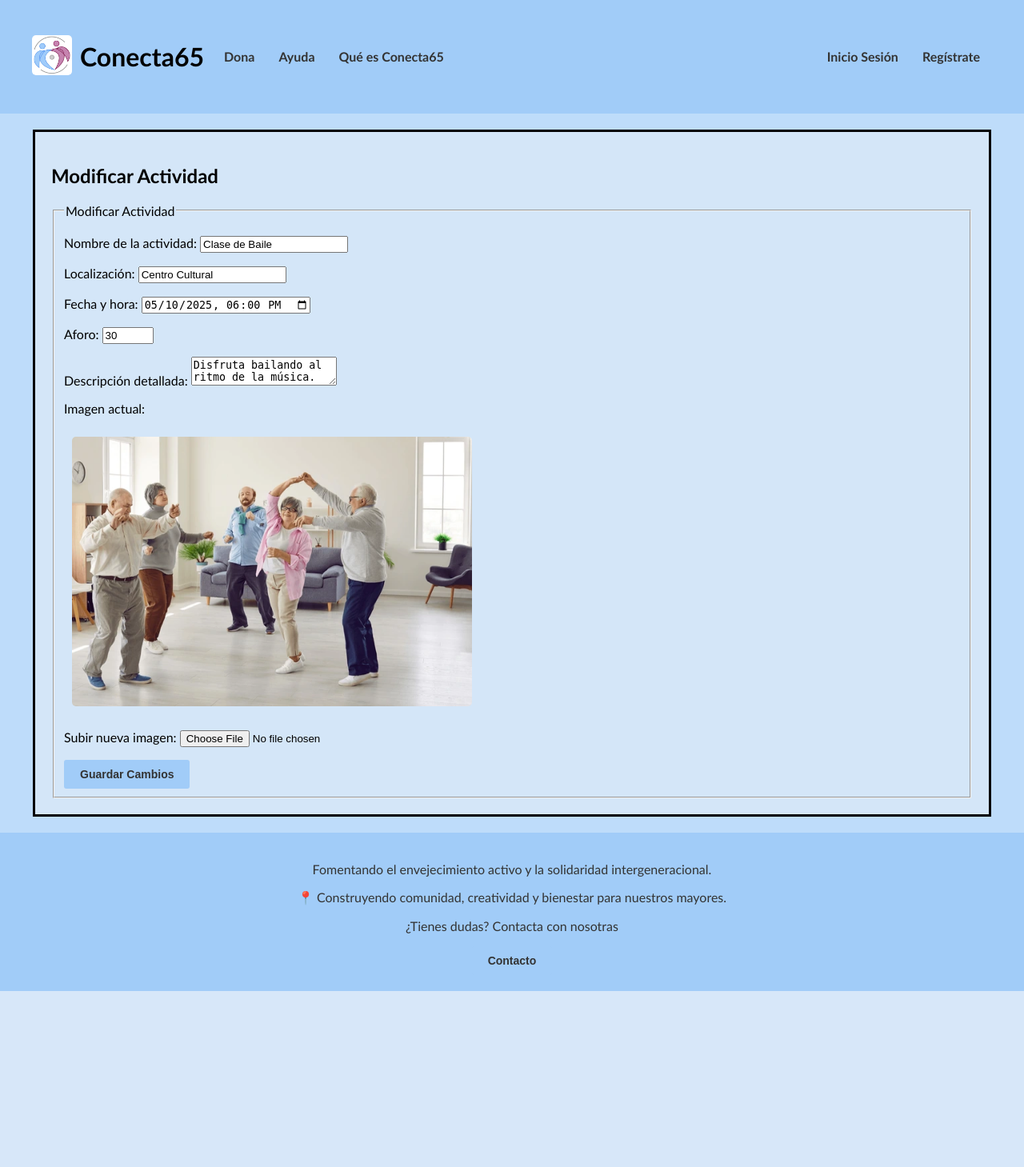
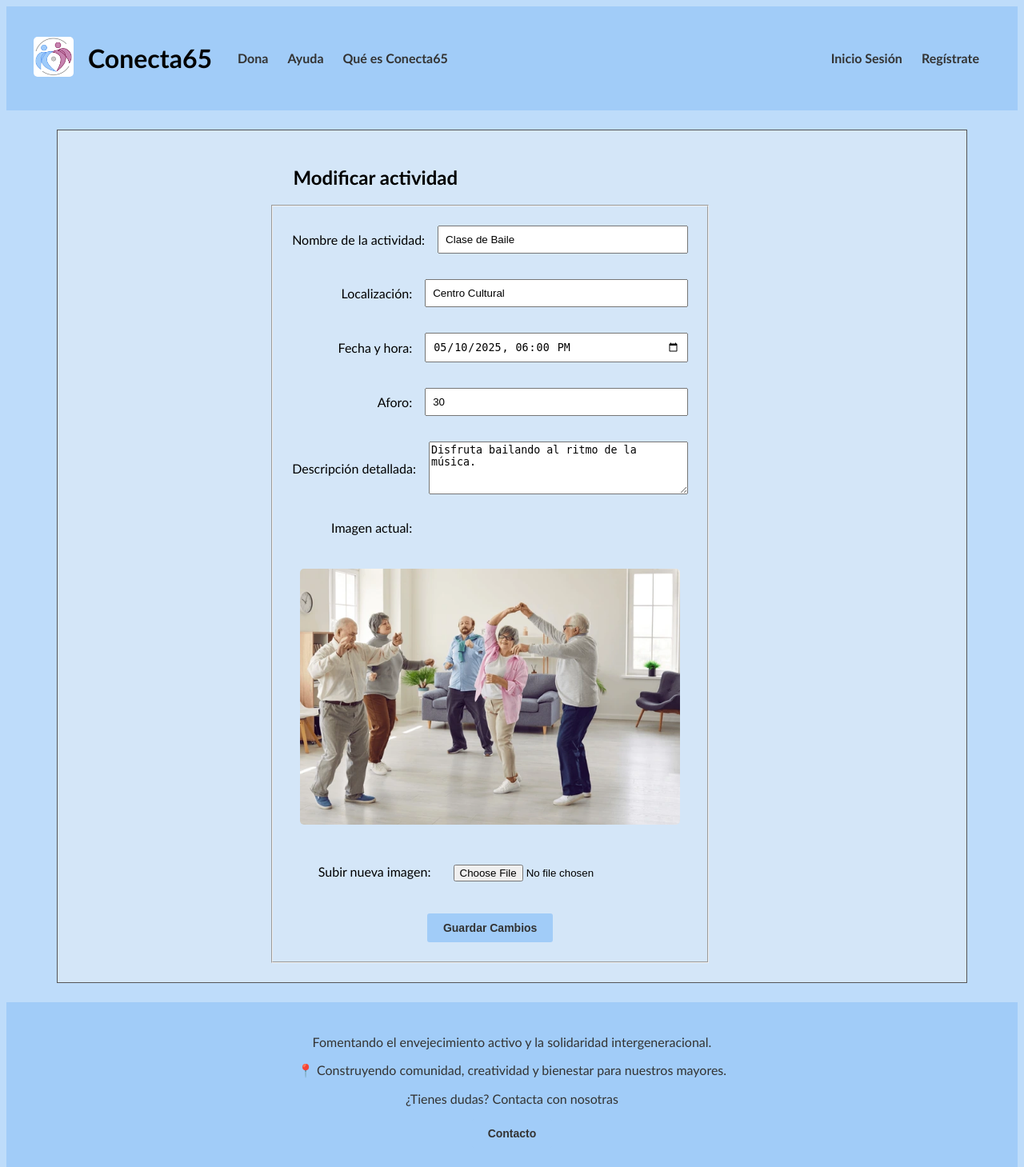
Before and after one commit to evsant02/Aplicaciones-Web, a PHP site: page /ModificarActividad.php?id=1 in a window 1280 px wide. Shown: the whole page at 80% size. Before the commit the page ends 1239 px from the top, so only its background shows below. Run offline with PHP 8.4, Linux system fonts and the light colour scheme; data comes from the database, SQL or seed files in the repository.

Commit message:
cambios estilo

```diff
--- a/p3_g1/CSS/estilo.css
+++ b/p3_g1/CSS/estilo.css
@@ -1,15 +1,38 @@
-html, body {
+html {
 	height: 100%;
 	width: 100%;
 	margin: 0;
 	padding: 0;
+	font-family: 'Trebuchet MS', 'Lucida Sans Unicode', 'Lucida Grande', 'Lucida Sans', Arial, sans-serif;
+}
+
+body {
 	display: flex;
 	flex-direction: column;
+	background-color: #bedcfa;
+	overflow-x: hidden;
+}
+
+/* ============================= */
+/* ESTILOS PARA LA CABECERA */
+/* ============================= */
+
+header {
+	padding: 1.5rem;
+	background-color: #a1ccf8;
+	display: flex;
+	justify-content: space-between;
+	align-items: center;
+	gap: 0.5rem;
+}
+
+.cabecera {
+	display: flex;
+	width: 100%;
 }
 
 nav {
-	background-color: #a1ccf8;
-	padding: 10px;
+	padding: 1.5rem;
 	display: flex;
 	justify-content: space-between;
 	align-items: center;
@@ -17,78 +40,78 @@ nav {
 }
 
 nav ul {
+	display: flex;
 	list-style-type: none;
 	margin: 0;
 	padding: 0;
-	display: flex;
+	gap: 1.5rem;
 }
 
 nav ul li {
-	margin: 0 15px;
-	display: flex;
-	align-items: center;
+	margin: 0;
 }
 
 nav ul li a {
 	text-decoration: none;
 	color: #333;
 	font-weight: bold;
-	font-family: 'Trebuchet MS', 'Lucida Sans Unicode', 'Lucida Grande', 'Lucida Sans', Arial, sans-serif;
 }
 
 nav ul li a:hover {
 	color: #3c99f5;
 }
 
-body {
-	background-color: #bedcfa;
-	margin: 0; /* Elimina el margen de 20px */
-	font-family: 'Trebuchet MS', 'Lucida Sans Unicode', 'Lucida Grande', 'Lucida Sans', Arial, sans-serif;
+/* Contenedor de los enlaces
+.cabecera {
+	display: flex;
+	/* justify-content: space-between;
 	width: 100%;
-	position: center;
-	overflow-x: hidden; /* Evita el scroll horizontal */
+	/* align-items: center;
 }
 
-
-header {
-	padding: 30px;
-	background-color: #a1ccf8;
+/* Alinea los enlaces de usuario (Perfil y Salir) a la derecha
+.user-links {
+	margin-left: auto;
 	display: flex;
-	justify-content: space-between;
 	align-items: center;
 }
 
+.user-links ul {
+	display: flex;
+	list-style: none;
+	margin: 0;
+	padding: 0;
+}
+
+.user-links ul li {
+	margin-left: 15px; /* Espacio entre los elementos
+} */
 
 footer {
-	clear: both;
-	padding: 20px;
+	padding: 1.5rem;
 	background-color: #a1ccf8;
 	color: #333;
 	text-align: center;
-	font-family: 'Trebuchet MS', 'Lucida Sans Unicode', 'Lucida Grande', 'Lucida Sans', Arial, sans-serif;
 }
 
 main {
-	flex-grow: 1;
-	padding: 20px;
-	min-height: auto;
-	min-width: 500px;
-	font-family: 'Trebuchet MS', 'Lucida Sans Unicode', 'Lucida Grande', 'Lucida Sans', Arial, sans-serif;
+	flex: 1;
+	display: flex;
+	flex-direction: column;
+	align-items: center;
+	justify-content: center;
+	min-width: min(500px, 90%);
+	max-width: 90%;
+	padding: 1.5rem;
+	margin: 1.5rem auto;
 	background-color: #d4e6f8;
-	border-color: #555;
-	border-width: 0.5px;
-	border: solid;
-	margin: 20px auto;
-	max-width: 90%;
-	justify-content: center;
-	flex-direction: column;
+	border: 1px solid #555;
+  box-sizing: border-box;
 }
 
 .aboutus {
-	width: 900px;
-	margin: 0 auto;
+	max-width: 900px;
 	text-align: justify;
-	justify-content: space-between;
 }
 
 .default {
@@ -96,8 +119,9 @@ main {
 	margin: 0 auto;
 }
 
-.default1 {
-	margin-left: 335px;
+.formulario {
+	max-width: 550px;
+	margin: 0 auto;
 }
 
 .inForm {
@@ -113,23 +137,23 @@ main {
 	max-width: 500px;
 	width: 100%;
 	margin: 0 auto;
-	padding: 20px;
+	padding: 1.5rem;
 	box-sizing: border-box;
-	gap: 15px;
+	gap: 1rem;
 }
 
 .inForm fieldset p {
 	display: flex;
 	align-items: center;
 	width: 100%;
-	margin: 0 0 10px 0;
+	margin: 0 0 1rem 0;
 }
 
 
 .inForm fieldset p label {
 	min-width: 150px;
 	text-align: right;
-	margin-right: 10px;
+	margin-right: 1rem;
 }
 
 
@@ -137,6 +161,11 @@ main {
 	flex: 1;
 	padding: 8px;
 	box-sizing: border-box;
+}
+
+.inForm fieldset p textarea {
+	flex: 1;
+	height: 60px;
 }
 
 /* .inForm fieldset button {
@@ -197,73 +226,7 @@ img {
 	filter: brightness(0.6);
 }
 
-/* ============================= */
-/* ESTILOS PARA LA CABECERA */
-/* ============================= */
 
-/* Contenedor de los enlaces */
-.cabecera {
-	display: flex;
-	justify-content: space-between;
-	width: 100%;
-	align-items: center;
-}
-
-/* Alinea los enlaces de usuario (Perfil y Salir) a la derecha */
-.user-links {
-	margin-left: auto;
-	display: flex;
-	align-items: center;
-}
-
-.user-links ul {
-	display: flex;
-	list-style: none;
-	margin: 0;
-	padding: 0;
-}
-
-.user-links ul li {
-	margin-left: 15px; /* Espacio entre los elementos */
-}
-
-/* ============================= */
-/* ESTILOS RESPONSIVOS */
-/* ============================= */
-
-@media (max-width: 768px) {
-	nav {
-		flex-direction: column;
-		align-items: center;
-	}
-
-	nav ul {
-		flex-direction: column;
-		align-items: center;
-	}
-
-	nav ul li {
-		margin: 5px 0;
-	}
-
-	.user-links {
-		margin-left: 0;
-		justify-content: center;
-	}
-
-	.user-links ul {
-		flex-direction: column;
-		align-items: center;
-	}
-	.inForm fieldset p {
-			flex-direction: column;
-			align-items: flex-start;
-	}
-	.inForm fieldset p label {
-			text-align: left;
-			margin-bottom: 5px;
-	}
-}
 
 /* ============================= */
 /* NUEVOS ESTILOS PARA EL INDEX */
--- a/p3_g1/EditarActividades.php
+++ b/p3_g1/EditarActividades.php
@@ -13,12 +13,12 @@ $tituloPagina = 'Actividades disponibles';
 
 // Crear una instancia de ListaActividades y generar el listado
 $listaActividades = new listaActividades();
-$htmlFormLogin = $listaActividades->generarListado();
+$htmlFormEditar = $listaActividades->generarListado();
 
 // Definir el contenido principal de la página
 $contenidoPrincipal = <<<EOS
 <h1>Actividades disponibles</h1>
-$htmlFormLogin
+$htmlFormEditar
 EOS;
 
 // Incluir la plantilla general para mostrar la página con el contenido generado
--- a/p3_g1/ModificarActividad.php
+++ b/p3_g1/ModificarActividad.php
@@ -23,16 +23,18 @@ if ($id){
 
     // Crear y mostrar el formulario
     $form = new modificarActividadForm($actividad);
-    $htmlFormLogin = $form->Manage();
+    $htmlFormModificar = $form->Manage();
 } else {
     $form = new modificarActividadForm();
-    $htmlFormLogin = $form->Manage();
+    $htmlFormModificar = $form->Manage();
 }
 
 
 $contenidoPrincipal = <<<EOS
-<h1>Modificar Actividad</h1>
-$htmlFormLogin
+<div class="formulario">
+<h1>Modificar actividad</h1>
+$htmlFormModificar
+</div>
 EOS;
 
 require("includes/comun/plantilla.php");
--- a/p3_g1/includes/actividad/actividadAppService.php
+++ b/p3_g1/includes/actividad/actividadAppService.php
@@ -152,7 +152,7 @@ class actividadAppService
         //administrador: dos botones
         if ($app->soyAdmin()){
             //debe de aparecer un boton para eliminarla y otro para modificar los datos
-            $html .= '<a href="ModificarActividad.php?id=' . $actividadDTO->id() . '"><button type="button">Modificar</button></a> | <a href="EliminarActividad.php?id=' . $actividadDTO->id() . '"><button type="button">Eliminar</button></a>';
+            $html .= '<a href="ModificarActividad.php?id=' . $actividadDTO->id() . '"><button type="button">Modificar</button></a> <a href="EliminarActividad.php?id=' . $actividadDTO->id() . '"><button type="button">Eliminar</button></a>';
             /*$html .= '<a href="ModificarActividad.php?id=' . $actividadDTO->id() . '" class="btn">Modificar</a> |
                     <a href="EliminarActividad.php?id=' . $actividadDTO->id() . '" class="btn">Eliminar</a>';*/
         }
--- a/p3_g1/includes/crearActividad/crearActividadForm.php
+++ b/p3_g1/includes/crearActividad/crearActividadForm.php
@@ -32,8 +32,8 @@ class crearActividadForm extends formBase
         $fechaMinima = date('Y-m-d\TH:i');
 
         $html = <<<EOF
+            <div class="inForm">
                 <fieldset>
-            <legend>Crear Nueva Actividad</legend>
                     <p><label>Nombre de la actividad:</label> <input type="text" name="nombre" value="$nombre" required/></p>
                     <p><label>Localización:</label> <input type="text" name="localizacion" value="$localizacion" required/></p>
                     <p><label>Fecha y hora:</label> <input type="datetime-local" name="fecha_hora" value="$fecha_hora" min="$fechaMinima" required/></p>
@@ -42,7 +42,9 @@ class crearActividadForm extends formBase
                     <p><label>Fotografía de la actividad:</label> <input type="file" name="imagen" accept="image/*" required></p>
                     <button type="submit" name="crear">Crear</button>
                 </fieldset>
+            </div>
         EOF;
+
         return $html;
     }
 
--- a/p3_g1/includes/donar/donarForm.php
+++ b/p3_g1/includes/donar/donarForm.php
@@ -16,7 +16,7 @@ class donarForm extends formBase {
       $html = <<<EOF
       <div class="inForm">
         <fieldset>
-            <p><label>Cantidad:</label> <input type="number" name="cantidad"/> €</p>
+            <p><label>Cantidad:</label> <input type="number" name="cantidad"/> &ensp; €</p>
             <p><label>IBAN:</label> <input type="text" name="iban" /></p>
             <p><label>Nombre:</label> <input type="text" name="name" /></p>
             <p><label>Apellidos:</label> <input type="text" name="surname" /></p>
@@ -30,8 +30,8 @@ class donarForm extends formBase {
       EOF;
 
       return $html;
+    }
 
-    }
     // todavía no se implementa la funcionalidad
     /*protected function Process($datos)
     {
--- a/p3_g1/includes/login/loginForm.php
+++ b/p3_g1/includes/login/loginForm.php
@@ -31,7 +31,6 @@ class loginForm extends formBase
         $html = <<<EOF
             <div class="inForm">
                 <fieldset>
-                    <legend>Iniciar sesión</legend>
                     <p><label>Nombre de usuario:</label> <input type="text" name="id" value="$id" required/></p>
                     <p><label>Contraseña:</label> <input type="password" name="password" value="$password" required/></p>
                     <button type="submit" name="login">Entrar</button>
--- a/p3_g1/includes/login/registerForm.php
+++ b/p3_g1/includes/login/registerForm.php
@@ -43,7 +43,6 @@ class registerForm extends formBase
         $html = <<<EOF
             <div class="inForm">
                 <fieldset>
-                    <legend>Registro de Usuario</legend>
                     <p><label>Nombre:</label> <input type="text" name="nombre" value="$nombre" required/></p>
                     <p><label>Apellidos:</label> <input type="text" name="apellidos" value="$apellidos" required/></p>
                     <p><label>Nombre de Usuario:</label> <input type="text" name="id" value="$id" required/></p>
--- a/p3_g1/includes/modificarActividad/modificarActividadForm.php
+++ b/p3_g1/includes/modificarActividad/modificarActividadForm.php
@@ -40,8 +40,8 @@ class modificarActividadForm extends formBase
 
         // Generar el formulario
         $html = <<<EOF
+            <div class="inForm">
                 <fieldset>
-            <legend>Modificar Actividad</legend>
                     <input type="hidden" name="id" value="$id" />
                     <p><label>Nombre de la actividad:</label> <input type="text" name="nombre" value="$nombre" required/></p>
                     <p><label>Localización:</label> <input type="text" name="localizacion" value="$localizacion" required/></p>
@@ -55,7 +55,7 @@ class modificarActividadForm extends formBase
                     <p><label>Imagen actual:</label></p>
                     <p>
                         <?php if ($imagen): ?>
-                    <img src="$imagen" alt="Imagen de la actividad" width="500" />
+                            <img src="$imagen" alt="Imagen de la actividad" width="475" />
                             <input type="hidden" name="imagenActual" value="$imagen" />
                         <?php endif; ?>
                     </p>
@@ -65,7 +65,9 @@ class modificarActividadForm extends formBase
 
                     <button type="submit" name="modificar">Guardar Cambios</button>
                 </fieldset>
+            </div>
         EOF;
+
         return $html;
     }
 
--- a/p3_g1/login.php
+++ b/p3_g1/login.php
@@ -19,8 +19,8 @@ $htmlFormLogin = $form->Manage();
 
 // Contenido principal de la página: título + formulario de login
 $contenidoPrincipal = <<<EOS
-<div class="default1"><h1>Login de usuario</h1></div>
-<div class="default">
+<div class="formulario">
+<h1>Login de usuario</h1>
 $htmlFormLogin
 </div>
 EOS;
--- a/p3_g1/register.php
+++ b/p3_g1/register.php
@@ -19,8 +19,8 @@ $htmlFormRegistro = $form->Manage();
 
 // Contenido principal de la página: título + formulario de registro
 $contenidoPrincipal = <<<EOS
-<div class="default1"><h1>Login de usuario</h1></div>
-<div class="default">
+<div class="formulario">
+<h1>Login de usuario</h1>
 $htmlFormRegistro
 </div>
 EOS;
```
Also changed, not shown: other parts of p3_g1/CSS/estilo.css (+48 -8 lines), p3_g1/CSS/tablaActividades.css (+21 -36 lines), p3_g1/CrearActividad.php (+5 -3 lines). Lines whose indentation alone changed are shown as unchanged.
